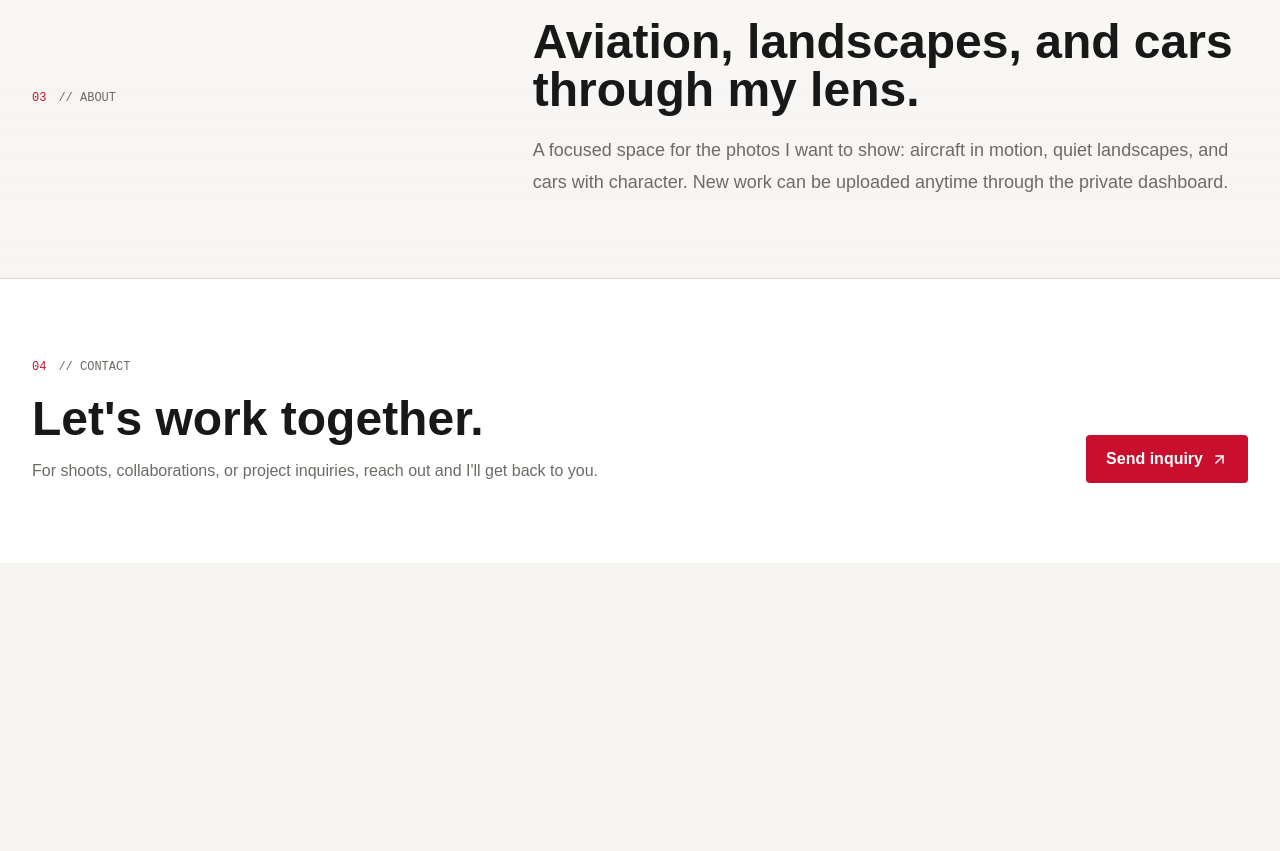
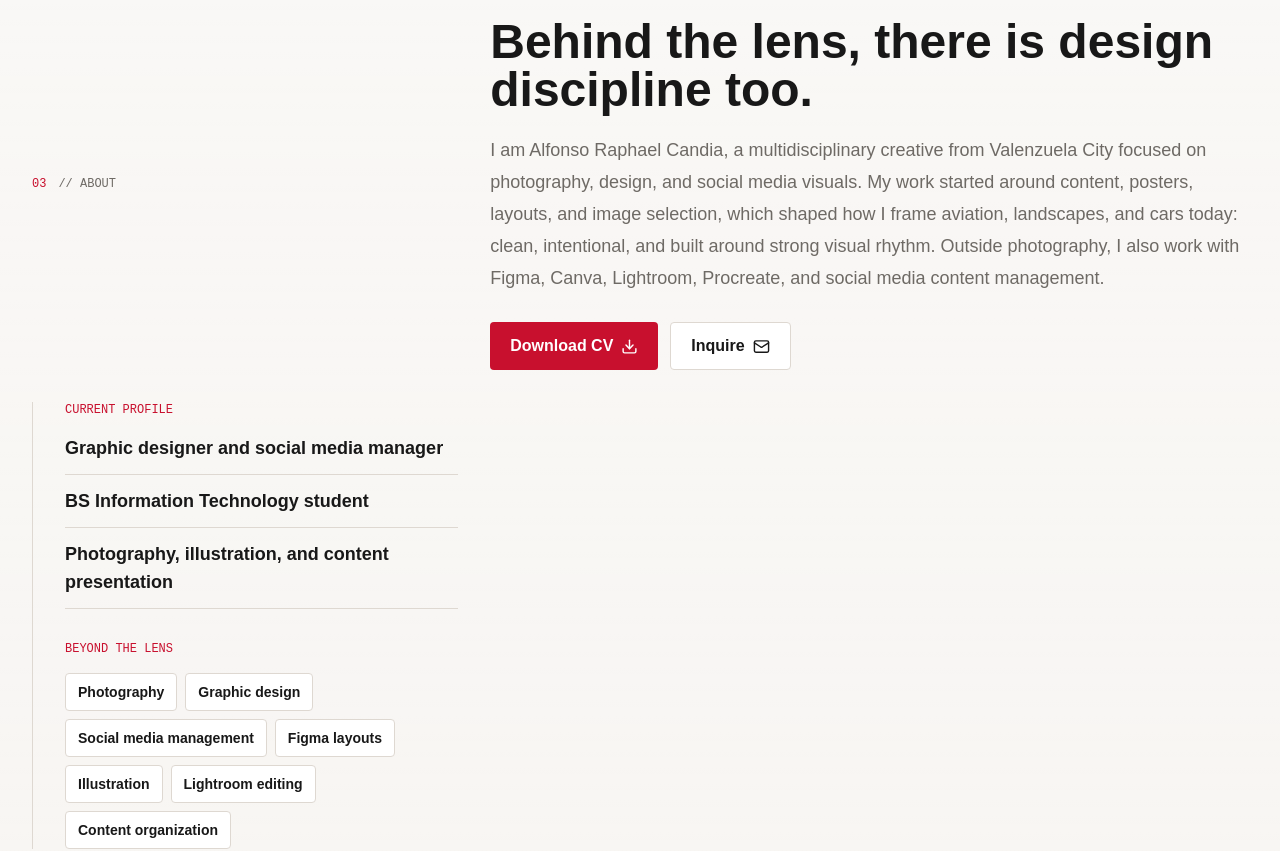
Before and after one commit to Aruchizu/portfolio, a Next.js app: page / in a window 1280 px wide. Shown: the part 1660-2511 px from the top of the page. Before the commit the page ends 2223 px from the top, so only its background shows below. Built offline with nearby package versions, Linux system fonts and the light colour scheme; no server answers; the database is empty.

Commit message:
Add CV-backed about section

```diff
--- a/src/app/page.tsx
+++ b/src/app/page.tsx
@@ -1,11 +1,18 @@
 import Link from "next/link";
 import Image from "next/image";
-import { ArrowUpRight, ImagePlus } from "lucide-react";
+import { ArrowUpRight, Download, ImagePlus, Mail } from "lucide-react";
 
 import { PhotoGrid } from "@/components/photo-grid";
 import { SectionLabel } from "@/components/section-label";
 import { SiteHeader } from "@/components/site-header";
 import { getPublishedPhotos } from "@/lib/photo-service";
+import {
+  ABOUT_SKILLS,
+  CONTACT_EMAIL,
+  CV_DOWNLOAD_PATH,
+  PROFILE_HIGHLIGHTS,
+  PROFILE_SUMMARY,
+} from "@/lib/profile";
 
 export const dynamic = "force-dynamic";
 
@@ -116,18 +123,65 @@ export default async function Home() {
 
       <section
         id="about"
-        className="mx-auto grid w-full max-w-7xl gap-6 px-5 py-14 sm:px-8 sm:py-20 lg:grid-cols-[0.8fr_1.2fr]"
+        className="mx-auto grid w-full max-w-7xl gap-8 px-5 py-14 sm:px-8 sm:py-20 lg:grid-cols-[0.72fr_1.28fr]"
       >
         <SectionLabel index="03" label="about" />
-        <div>
+        <div className="min-w-0">
           <h2 className="text-3xl font-semibold sm:text-5xl">
-            Aviation, landscapes, and cars through my lens.
+            Behind the lens, there is design discipline too.
           </h2>
           <p className="mt-5 max-w-3xl text-base leading-7 text-muted sm:text-lg sm:leading-8">
-            A focused space for the photos I want to show: aircraft in motion,
-            quiet landscapes, and cars with character. New work can be uploaded
-            anytime through the private dashboard.
+            {PROFILE_SUMMARY}
           </p>
+          <div className="mt-7 flex flex-col gap-3 sm:flex-row">
+            <a
+              href={CV_DOWNLOAD_PATH}
+              download
+              className="flex h-12 items-center justify-center gap-2 rounded bg-austrian-red px-5 font-semibold text-white transition hover:bg-austrian-red-dark"
+            >
+              Download CV <Download size={17} />
+            </a>
+            <a
+              href={`mailto:${CONTACT_EMAIL}`}
+              className="flex h-12 items-center justify-center gap-2 rounded border border-line bg-white px-5 font-semibold text-foreground transition hover:border-austrian-red hover:text-austrian-red"
+            >
+              Inquire <Mail size={17} />
+            </a>
+          </div>
+        </div>
+
+        <div className="grid gap-8 border-t border-line pt-8 lg:border-l lg:border-t-0 lg:pl-8 lg:pt-0">
+          <div>
+            <p className="mono-label text-xs uppercase text-austrian-red">
+              current profile
+            </p>
+            <div className="mt-4 grid gap-3">
+              {PROFILE_HIGHLIGHTS.map((highlight) => (
+                <p
+                  key={highlight}
+                  className="border-b border-line pb-3 text-lg font-semibold text-foreground"
+                >
+                  {highlight}
+                </p>
+              ))}
+            </div>
+          </div>
+
+          <div>
+            <p className="mono-label text-xs uppercase text-austrian-red">
+              beyond the lens
+            </p>
+            <div className="mt-4 flex flex-wrap gap-2">
+              {ABOUT_SKILLS.map((skill) => (
+                <span
+                  key={skill}
+                  className="rounded border border-line bg-white px-3 py-2 text-sm font-semibold text-foreground"
+                >
+                  {skill}
+                </span>
+              ))}
+            </div>
+          </div>
         </div>
       </section>
 
@@ -147,7 +201,7 @@ export default async function Home() {
             </p>
           </div>
           <a
-            href="mailto:hello@example.com"
+            href={`mailto:${CONTACT_EMAIL}`}
             className="flex h-12 items-center justify-center gap-2 rounded bg-austrian-red px-5 font-semibold text-white transition hover:bg-austrian-red-dark"
           >
             Send inquiry <ArrowUpRight size={17} />
--- /dev/null
+++ b/src/lib/profile.ts
@@ -0,0 +1,22 @@
+export const CONTACT_EMAIL = "business.alfonsocnd@gmail.com";
+
+export const CV_DOWNLOAD_PATH = "/Alfonso_Raphael_Candia_CV.pdf";
+
+export const PROFILE_SUMMARY =
+  "I am Alfonso Raphael Candia, a multidisciplinary creative from Valenzuela City focused on photography, design, and social media visuals. My work started around content, posters, layouts, and image selection, which shaped how I frame aviation, landscapes, and cars today: clean, intentional, and built around strong visual rhythm. Outside photography, I also work with Figma, Canva, Lightroom, Procreate, and social media content management.";
+
+export const PROFILE_HIGHLIGHTS = [
+  "Graphic designer and social media manager",
+  "BS Information Technology student",
+  "Photography, illustration, and content presentation",
+];
+
+export const ABOUT_SKILLS = [
+  "Photography",
+  "Graphic design",
+  "Social media management",
+  "Figma layouts",
+  "Illustration",
+  "Lightroom editing",
+  "Content organization",
+];
```
Also changed, not shown: 2 other files (tests, documents, lock files or other folders).
